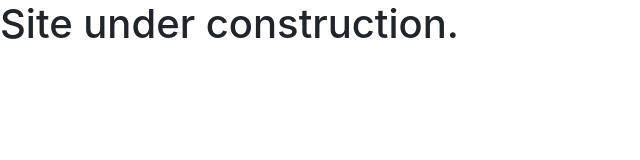
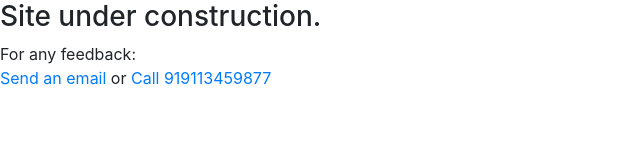
Before and after one commit to Ravikc/ChaiNPaani, a plain HTML site: page index.html in a window 1280 px wide. Shown: the whole page, without its empty margins (0-640 px from the left). Drawn offline with nearby package versions, Linux system fonts and the light colour scheme.

Commit message:
add contact information

```diff
--- a/index.html
+++ b/index.html
@@ -8,6 +8,11 @@
     <title>Document</title>
 </head>
 <body>
-    <h1>Site under construction.</h1>
+    <h3>Site under construction.</h3>
+    <footer>
+        For any feedback:
+        <br />
+        <a href="mailto:feedback@chainpani.com">Send an email</a> or  <a href="tel:+919113459877">Call 919113459877</a>
+    </footer>
 </body>
 </html>
```
